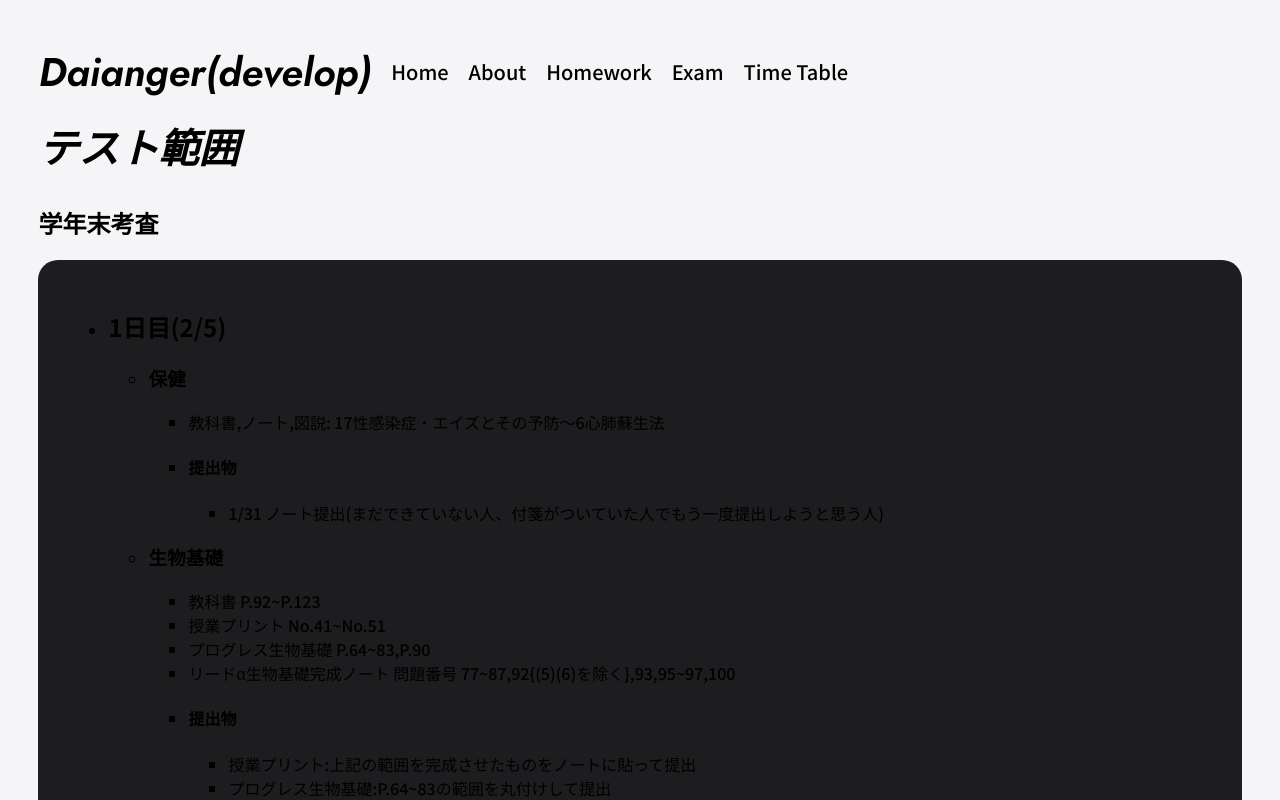
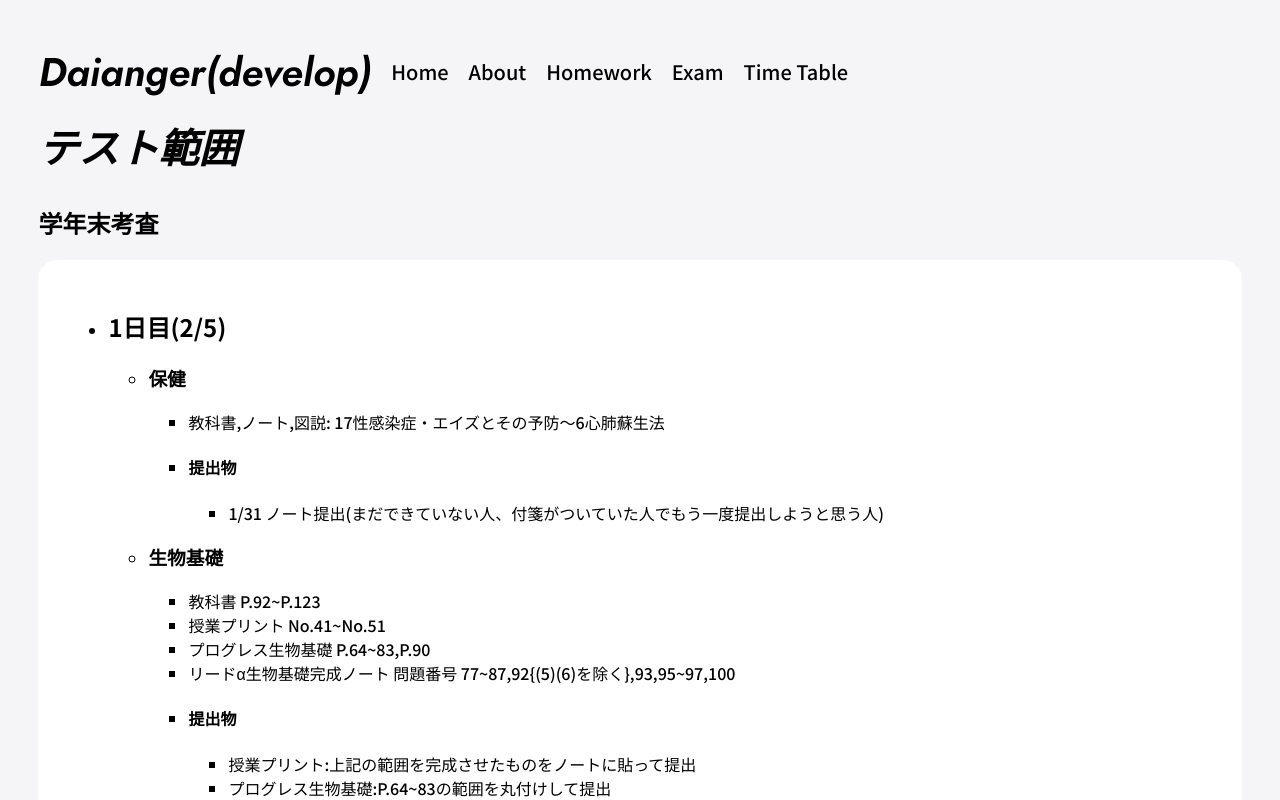
Before and after one commit to daianger/daianger.github.io, a Vue app: page /exam in a window 1280 px wide. Shown: the top 800 px of the page. Built offline with nearby package versions, Linux system fonts and the light colour scheme.

Commit message:
examページのライトテーマでの不具合を修正

```diff
--- a/src/views/ExamView.vue
+++ b/src/views/ExamView.vue
@@ -4,7 +4,7 @@
     <div class="home">
         <PageTemp title="テスト範囲" />
         <h2>学年末考査</h2>
-        <div class="homework" style="padding-right: 10px;">
+        <div class="rect" style="padding-right: 10px;">
             <ul>
                 <li>
                     <h2>1日目(2/5)</h2>
@@ -369,9 +369,21 @@ export default {
 </script>
 
 <style scoped>
-.homework {
-    background-color: #1D1D1F;
+.rect {
     padding: 30px;
     border-radius: 20px;
 }
+@media (prefers-color-scheme: light) {
+    .rect {
+        background-color: #FFFFFF;
+        color: black;
+    }
+}
+
+@media (prefers-color-scheme: dark) {
+    .rect {
+        background-color: #1D1D1F;
+        color: white;
+    }
+}
 </style>
```
Also changed, not shown: 7 other files (tests, documents, lock files or other folders).
